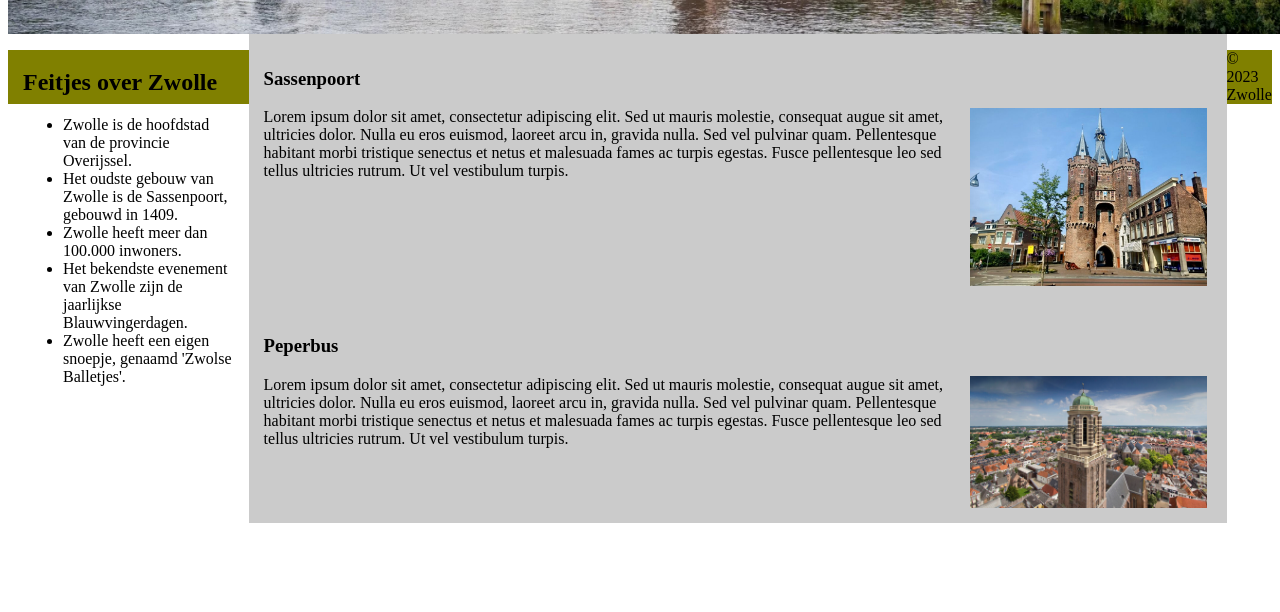
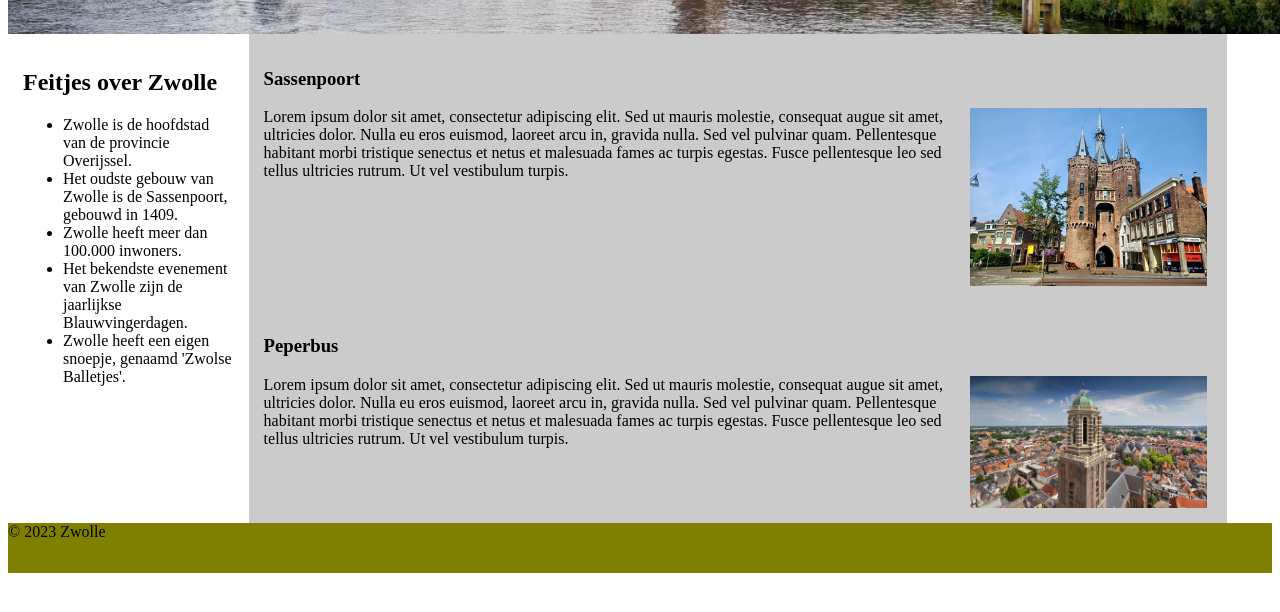
Before and after one commit to Janetteflet/huiswerkhoofdstuk18, a plain HTML site: page index.html in a window 1280 px wide. Shown: the part 84-696 px from the top of the page. Drawn offline with Linux system fonts and the light colour scheme.

Commit message:
Update index.html

```diff
--- a/index.html
+++ b/index.html
@@ -42,9 +42,10 @@ background-size: cover;
 background-position: center;
 background-repeat: no-repeat;
 }
-footer {
+.footer {
 min-height: 50px;
 background-color: olive;
+clear: left;
 }
 </style>
 </head>
@@ -72,8 +73,7 @@ background-color: olive;
 <p><img src="Afbeeldingen/Peperbus.jpg" alt="Sassenpoort"> Lorem ipsum dolor sit amet, consectetur adipiscing elit. Sed ut mauris molestie, consequat augue sit amet, ultricies dolor. Nulla eu eros euismod, laoreet arcu in, gravida nulla. Sed vel pulvinar quam. Pellentesque habitant morbi tristique senectus et netus et malesuada fames ac turpis egestas. Fusce pellentesque leo sed tellus ultricies rutrum. Ut vel vestibulum turpis.</p>
 </div>
 </div>
-<footer>
-<p>&copy; 2023 Zwolle</p>
-</footer>
+<div class="footer">
+<p>&copy; 2023 Zwolle</p></div>
 </body>
 </html>
```
